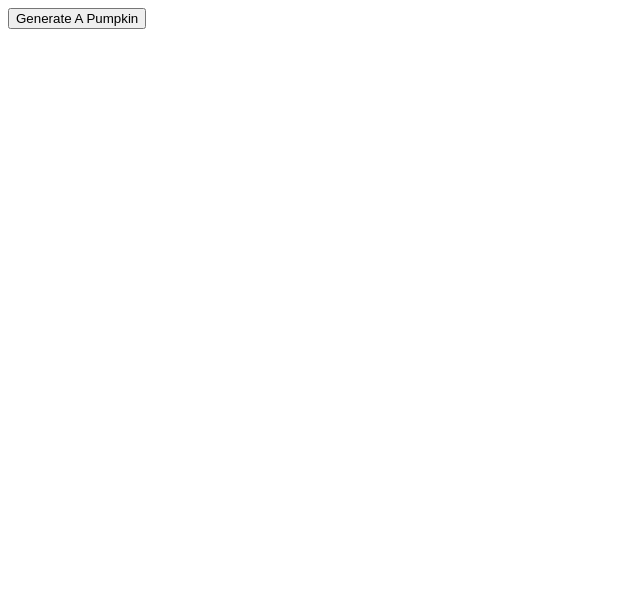
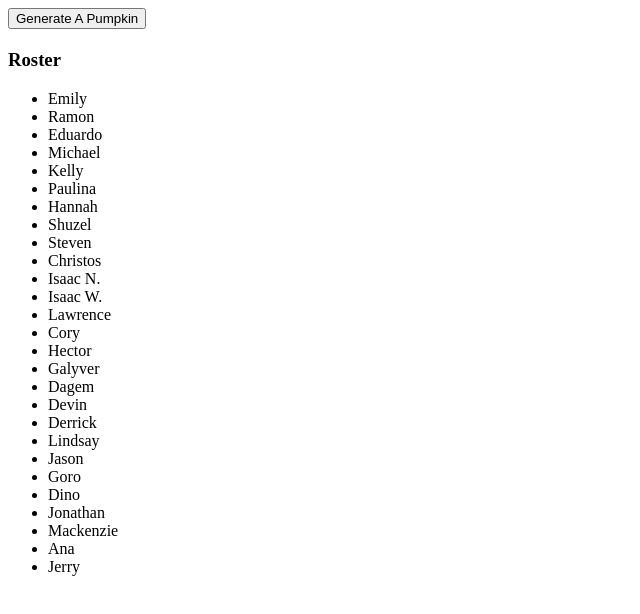
Before and after one commit to TaylorDarneille/student-generator, a plain HTML site: page index.html in a window 1280 px wide. Shown: the whole page, without its empty margins (0-640 px from the left). Drawn offline with Linux system fonts and the light colour scheme.

Commit message:
added roster

```diff
--- a/index.html
+++ b/index.html
@@ -9,6 +9,10 @@
 <body>
     <button id="button">Generate A Pumpkin</button>
     <h2 id="result"></h2>
+    <aside>
+        <h3>Roster</h3>
+        <ul id="roster"></ul>
+    </aside>
     <script src="script.js"></script>
 </body>
 </html>
--- a/script.js
+++ b/script.js
@@ -1,5 +1,4 @@
 const students = [
-    "Timothy",
     "Emily",
     "Ramon",
     "Eduardo",
@@ -32,7 +31,9 @@ const students = [
 const benched = [
     "Devonte",
     "Juan",
-    "Justin"
+    "Justin",
+    "Timothy"
+
 ]
 
 const newRandomStudent = () => {
@@ -40,6 +41,11 @@ const newRandomStudent = () => {
 }
 
 document.addEventListener('DOMContentLoaded', () => {
+    students.forEach((student)=>{
+        let liSTudent = document.createElement("li")
+        liSTudent.textContent = student
+        roster.appendChild(liSTudent)
+    })
     console.log(`Number of students: ${students.length}`)
     button.addEventListener('click', ()=>{
         console.log("hullo")
```
